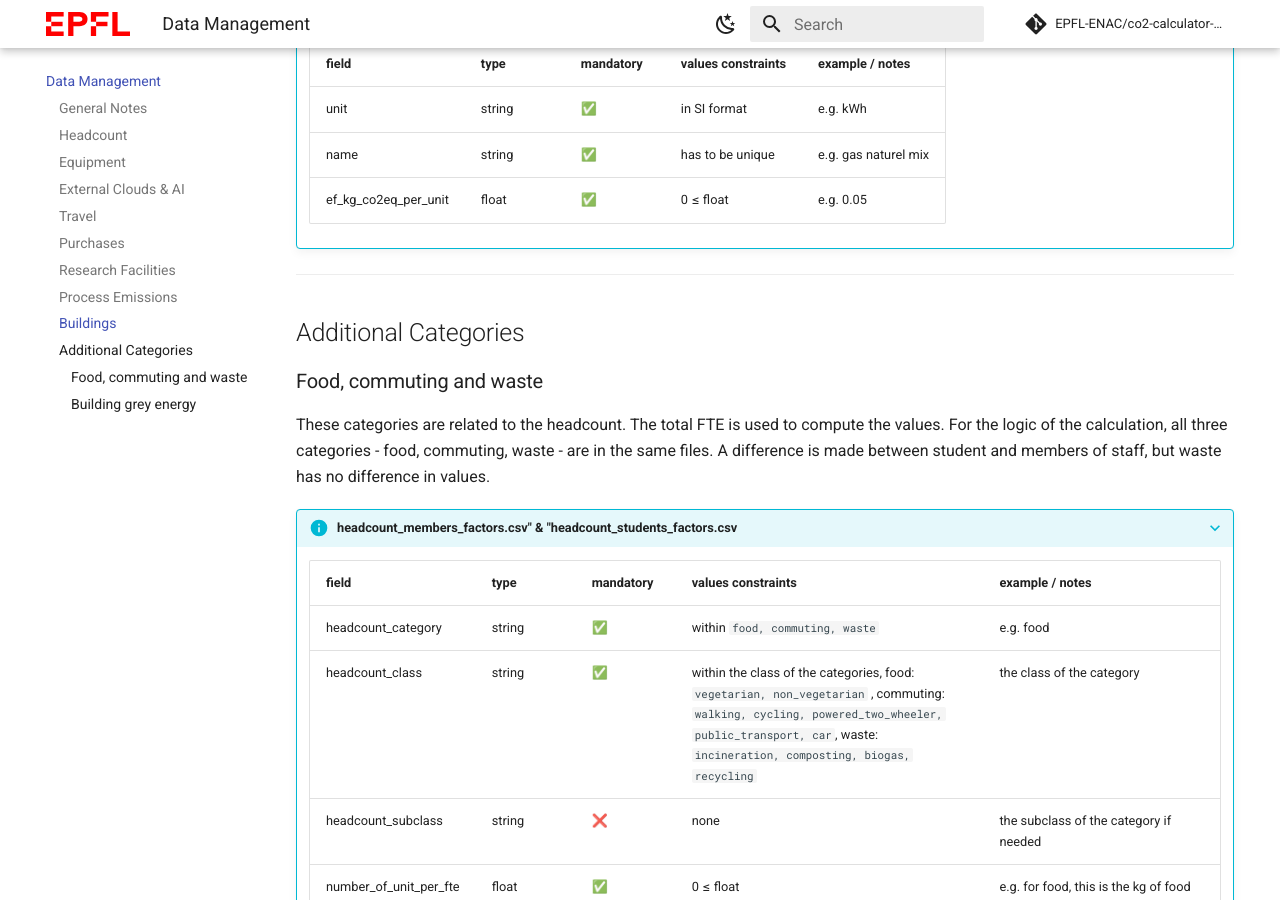
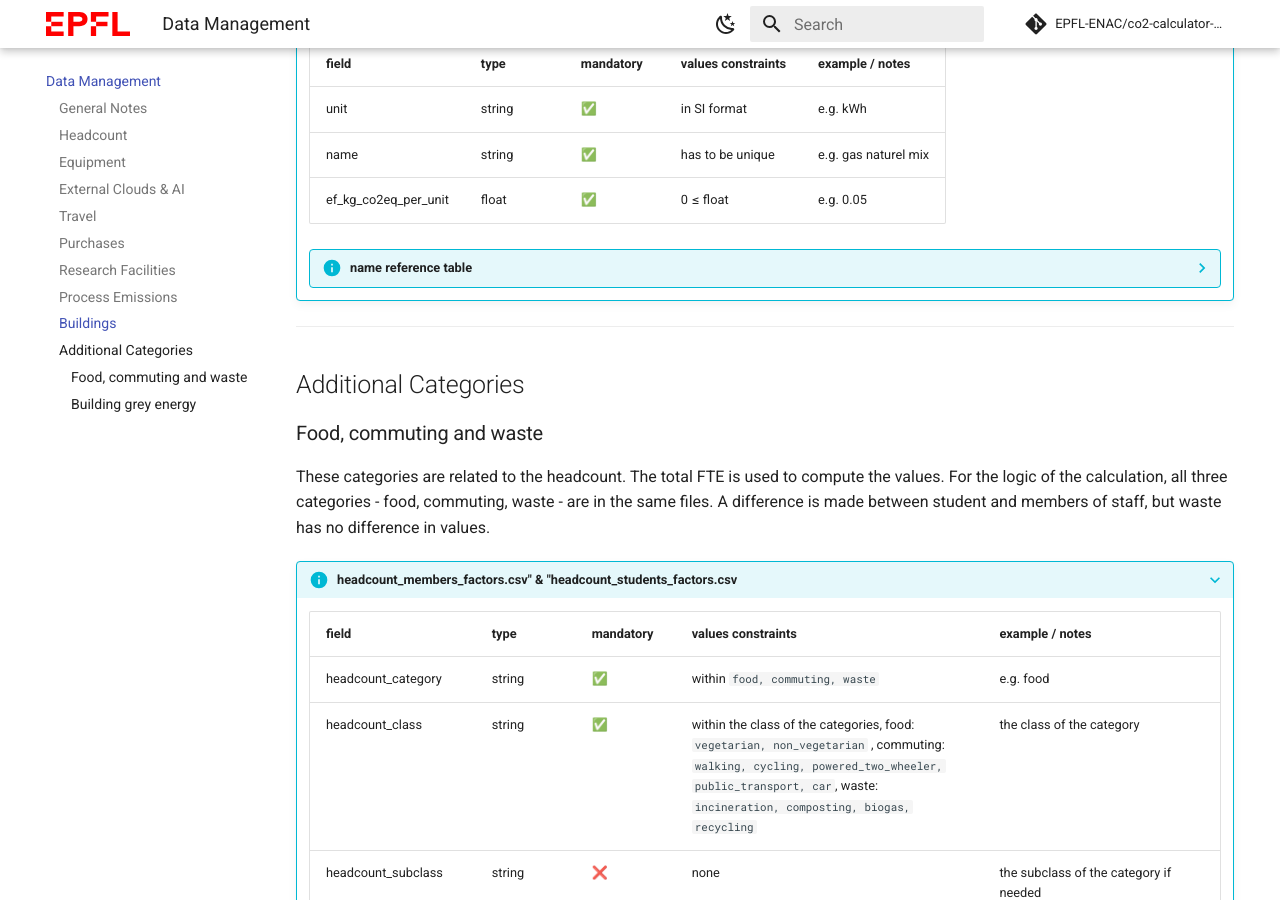
Before and after one commit to EPFL-ENAC/co2-calculator-back-office-doc, an MkDocs documentation site: the page built from docs/data-description.md, in a window 1280 px wide and 900 px high, scrolled down 25288 px. Built offline with MkDocs 1.6.1 and Material for MkDocs 9.7.7, drawn with Linux system fonts in a browser that asks for light colours; comment, search, counter and statistics services are not loaded; part of the change alters nothing that is shown.

Commit message:
building energy combustion name reference table

```diff
--- a/docs/data-description.md
+++ b/docs/data-description.md
@@ -547,6 +547,17 @@ This guide provides comprehensive data validation schemas for all modules in the
     | name | string | ✅ | has to be unique | e.g. gas naturel mix |
     | ef_kg_co2eq_per_unit | float | ✅ | 0 ≤ float | e.g. 0.05 |
 
+    ??? info "name reference table"
+
+        | name | FR | EN |
+        |------|----|----|
+        | natural_gas | Gaz naturel | Natural gas |
+        | heating_oil | Mazout | Heating oil |
+        | biomethane | Biométhane | Biomethane |
+        | pellets | Granulés de bois | Pellets |
+        | forest_chips | Plaquettes forestières | Forest chips |
+        | wood_logs | Bois bûche | Wood logs |
+
 ---
 
 ## Additional Categories
```
